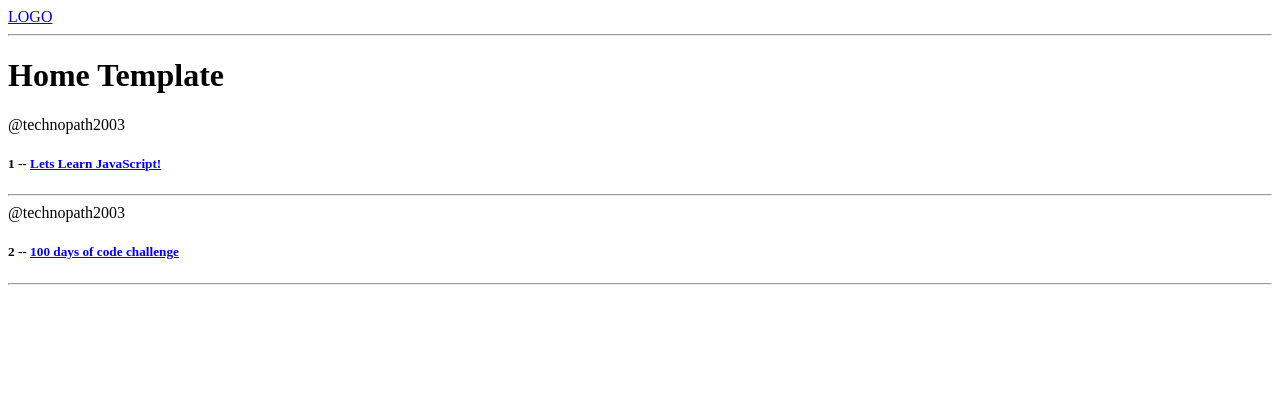
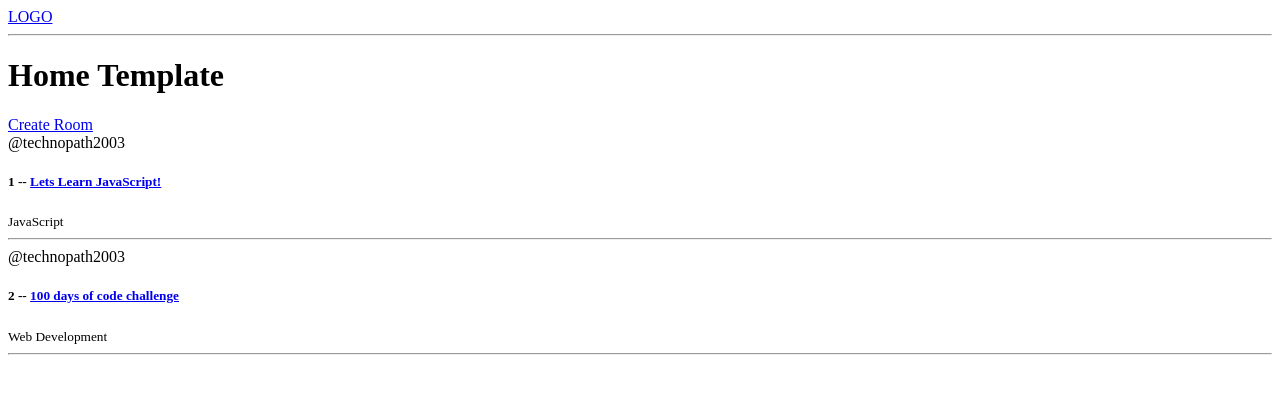
Before and after one commit to Anonymous-Technopath/Study-Chat-Website, a Django app: page / in a window 1280 px wide. Shown: the top 394 px of the page. Run offline with Django 4.2, Linux system fonts and the light colour scheme; data comes from the database, SQL or seed files in the repository.

Commit message:
added room_form.html for creating new rooms, modified views.py and urls.py for the same

```diff
--- a/base/templates/base/home.html
+++ b/base/templates/base/home.html
@@ -5,13 +5,14 @@
 <h1>Home Template</h1>
 
 <div>
-
+    <a href="{% url 'create-room' %}">Create Room</a>
     <div>
         {% for room in rooms %}
 
         <div>
             <span>@{{room.host.username}}</span>
             <h5>{{room.id}} -- <a href="{% url 'room' room.id %}">{{room.name}}</a></h5>
+            <small>{{room.topic.name}}</small>
             <hr>
         </div>
 
--- a/base/urls.py
+++ b/base/urls.py
@@ -4,5 +4,5 @@ from . import views
 urlpatterns = [
     path('',views.home , name='home'),
     path('room/<str:pk>/',views.room, name='room'),
-
+    path('create-room/',view=views.createRoom, name='create-room')
 ]
--- a/base/views.py
+++ b/base/views.py
@@ -11,3 +11,7 @@ def room(request,pk):
     room = Room.objects.get(id=pk)
     context = {'room':room}
     return render(request,'base/room.html',context)
+
+def createRoom(request):
+    context ={}
+    return render(request,'base/room_form.html',context)
```
Also changed, not shown: base/templates/base/room_form.html (added, +14 -0 lines).
